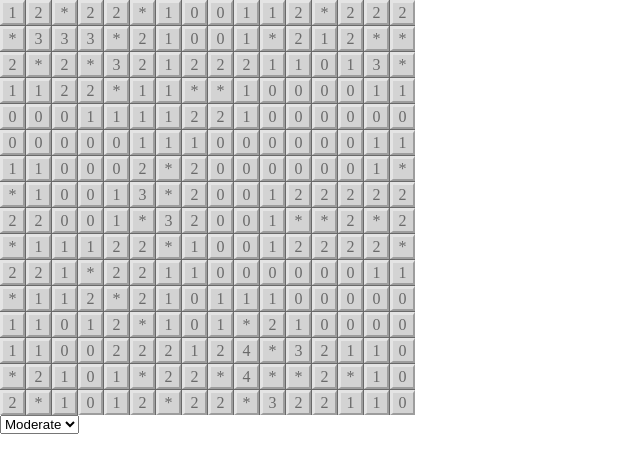
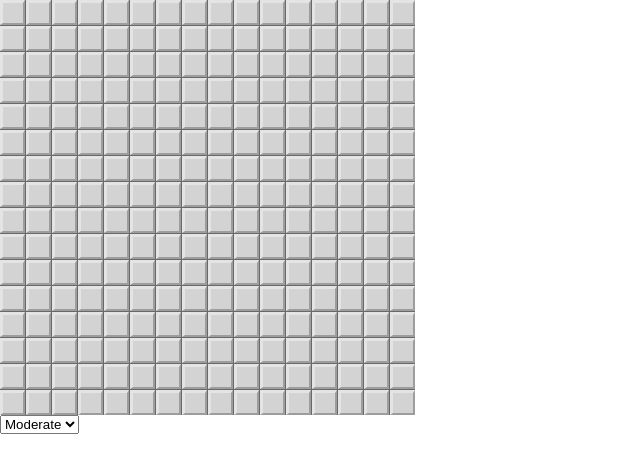
Before and after one commit to jonganebski/react_games, a React (Create React App) app: page / in a window 1280 px wide. Shown: the top 472 px of the page, without its empty margins (0-640 px from the left). Built offline with nearby package versions, Linux system fonts and the light colour scheme.

Commit message:
Mines being deployed after user's initial click.

```diff
--- a/src/Components/main.tsx
+++ b/src/Components/main.tsx
@@ -1,9 +1,11 @@
+import { relative } from "path";
 import React, { useEffect, useState } from "react";
 import styled from "styled-components";
 import { countMinesAround, getMinesIndex } from "../utils/minesweeper";
 
 export type TBox = {
   [key: number]: {
+    value: number;
     isRevealed: boolean;
     isMine: boolean;
     isFlaged: boolean;
@@ -20,13 +22,28 @@ export type TMode = {
   level: string;
 };
 
+type TStart = {
+  bool: boolean;
+  id: number;
+};
+
 const Container = styled.div`
   display: grid;
-  background-color: dimgray;
   gap: 1px;
 `;
 
+const MineBox = styled.div`
+  width: 25px;
+  height: 25px;
+  position: relative;
+  display: flex;
+  align-items: center;
+  justify-content: center;
+  background-color: lightgray;
+`;
+
 const MineBoxShell = styled.div`
+  position: absolute;
   width: 25px;
   height: 25px;
   background-color: lightgray;
@@ -34,14 +51,11 @@ const MineBoxShell = styled.div`
   border-right: 2px solid dimgray;
   border-left: 3px solid whitesmoke;
   border-bottom: 2px solid dimgray;
+  z-index: 10;
   opacity: 0.5;
 `;
 
-const MineBox = styled.div`
-  width: 25px;
-  height: 25px;
-  background-color: lightgray;
-`;
+const BoxContent = styled.div``;
 
 // 9x9 16x16 30X16
 // 10   40    99
@@ -91,15 +105,6 @@ const handleMouseDown = (e: React.MouseEvent<HTMLDivElement, MouseEvent>) => {
   e.currentTarget.style.borderLeft = "2px solid dimgray";
 };
 
-const handleContextMenu = (e: React.MouseEvent<HTMLDivElement, MouseEvent>) => {
-  e.preventDefault();
-  console.log("right click");
-  // 초기화된 박스에만 효과를 미친다.
-  // 1. 깃발 표시
-  // 2. 깃발이라면 물음표 표시
-  // 3. 물음표라면 원상복귀
-};
-
 const handleDoubleClick = (e: React.MouseEvent<HTMLDivElement, MouseEvent>) => {
   e.preventDefault();
   console.log("double click");
@@ -107,72 +112,102 @@ const handleDoubleClick = (e: React.MouseEvent<HTMLDivElement, MouseEvent>) => {
   // 1. 깃발을 제외한 주변의 박스를 연다.
 };
 
-const handleClick = (e: React.MouseEvent<HTMLDivElement, MouseEvent>) => {
+const handleMouseUp = (
+  e: React.MouseEvent<HTMLDivElement, MouseEvent>,
+  start: TStart,
+  setStart: React.Dispatch<React.SetStateAction<TStart>>
+) => {
   e.preventDefault();
-
-  console.log("click");
+  if (e.button === 0) {
+    console.log("mouse up: ", e.button);
+    // start!
+    if (!start.bool) {
+      const id = e.currentTarget.parentElement?.id ?? "";
+      setStart({ bool: true, id: parseInt(id) });
+    }
     // 1. MineBox가 열림.
     e.currentTarget.style.opacity = "0";
     // 2.
+  } else if (e.button === 2) {
+    console.log("right mouse up");
+    // 초기화된 박스에만 효과를 미친다.
+    // 1. 깃발 표시
+    // 2. 깃발이라면 물음표 표시
+    // 3. 물음표라면 원상복귀
+  } else {
+    return;
+  }
 };
 
 const Main = () => {
   const [mode, setMode] = useState<TMode>(midd);
-  const [box, setBox] = useState<TBox | null>(null);
-  const [start, setStart] = useState(false);
+  const [boxes, setBoxes] = useState<TBox | null>(null);
+  const [start, setStart] = useState<TStart>({ bool: false, id: 0 });
+  const [over, setOver] = useState({ bool: false, isVictory: false });
 
   useEffect(() => {
-    const minesIndex = getMinesIndex(mode);
-    console.log(minesIndex);
+    console.log("mode useEffect!");
+    setStart({ bool: false, id: 0 });
+    setOver({ bool: false, isVictory: false });
     const stateArr = Array.from(Array(mode.size.x * mode.size.y).keys());
     const stateObj: TBox = {};
     stateArr.forEach(
       (num) =>
         (stateObj[num + 1] = {
-          isMine: minesIndex.has(num + 1) ? true : false,
+          value: -1,
+          isMine: false,
           isFlaged: false,
           isQuestion: false,
           isRevealed: false,
         })
     );
-    console.log(stateObj);
-    setBox(stateObj);
+    setBoxes(stateObj);
   }, [mode]);
 
+  useEffect(() => {
+    if (start.bool && boxes) {
+      const newBoxes = { ...boxes };
+      const minesIndex = getMinesIndex(mode, start.id);
+      Object.entries(boxes).forEach(([key, value]) => {
+        const count = countMinesAround(mode, minesIndex, parseInt(key));
+        newBoxes[parseInt(key)].value = minesIndex.has(parseInt(key))
+          ? -1
+          : count;
+        newBoxes[parseInt(key)].isMine = minesIndex.has(parseInt(key))
+          ? true
+          : false;
+      });
+      setBoxes(newBoxes);
+    }
+  }, [start]);
+  console.log("boxes: ", boxes);
   return (
     <>
       <Container
         style={{
           width: "min-content",
+          backgroundColor: "dimgray",
           gridTemplateColumns: `repeat(${mode.size.x}, ${mineBoxSize}px)`,
         }}
       >
-        {box &&
-          Object.entries(box).map(([_, { isMine }], i) => (
-            <MineBox
-              key={i}
-              id={`${i + 1}`}
-              style={{
-                zIndex: 1,
-                display: "flex",
-                alignItems: "center",
-                justifyContent: "center",
-                position: "relative",
-              }}
-            >
-              {isMine ? "*" : countMinesAround(mode, box, i + 1)}
+        {boxes &&
+          Object.entries(boxes).map(([_, { value }], i) => {
+            return (
+              <MineBox key={i} id={`${i + 1}`}>
                 <MineBoxShell
-                onContextMenu={handleContextMenu}
+                  onContextMenu={(e) => e.preventDefault()}
                   onDoubleClick={handleDoubleClick}
                   onMouseDown={handleMouseDown}
-                onMouseUp={handleClick}
-                onClick={handleClick}
+                  onMouseUp={(e) => handleMouseUp(e, start, setStart)}
                   onMouseEnter={handleMouseEnter}
                   onMouseLeave={handleMouseLeave}
-                style={{ zIndex: 10, position: "absolute" }}
                 ></MineBoxShell>
+                {start.bool && (
+                  <BoxContent>{value === -1 ? "💣" : value}</BoxContent>
+                )}
               </MineBox>
-          ))}
+            );
+          })}
       </Container>
       <select
         defaultValue={midd.level}
--- a/src/utils/minesweeper.ts
+++ b/src/utils/minesweeper.ts
@@ -1,11 +1,13 @@
 import { TBox, TMode } from "../Components/main";
 
-export const getMinesIndex = (mode: TMode) => {
+export const getMinesIndex = (mode: TMode, startId: number) => {
   const minesIndex = new Set();
   for (let i = 0; i < 1000; i++) {
     console.log("loop");
     const index = Math.ceil(Math.random() * mode.size.x * mode.size.y);
+    if (index !== startId) {
       minesIndex.add(index);
+    }
     if (minesIndex.size === mode.totalMines) {
       break;
     }
@@ -13,7 +15,13 @@ export const getMinesIndex = (mode: TMode) => {
   return minesIndex;
 };
 
-export const countMinesAround = (mode: TMode, box: TBox, id: number) => {
+export const countMinesAround = (
+  mode: TMode,
+  minedIndex: Set<unknown>,
+  id: number
+) => {
+  let count = 0;
+  if (minedIndex) {
     const lastId = mode.size.x * mode.size.y;
     const xLength = mode.size.x;
     const N = id - xLength;
@@ -24,30 +32,58 @@ export const countMinesAround = (mode: TMode, box: TBox, id: number) => {
     const SW = S - 1;
     const W = SW - xLength;
     const NW = W - xLength;
-  let arr;
+    let boxesAround;
     if (id === 1) {
-    arr = [E, SE, S];
+      //    _________
+      //   | 1   E
+      //   | S   SE
+      boxesAround = [E, SE, S];
     } else if (id === xLength) {
-    arr = [S, SW, W];
+      //  _________
+      //    W   9 |
+      //    SW  S |
+      boxesAround = [S, SW, W];
     } else if (id === lastId) {
-    arr = [W, NW, N];
+      //    NW  N   |
+      //    W   81  |
+      //  ¯¯¯¯¯¯¯¯¯¯
+      boxesAround = [W, NW, N];
     } else if (id === lastId - xLength + 1) {
-    arr = [N, NE, E];
+      //    | N     NE
+      //    | 73    E
+      //    ¯¯¯¯¯¯¯¯¯¯¯¯
+      boxesAround = [N, NE, E];
     } else if (id < xLength) {
-    arr = [E, SE, S, SW, W];
+      //  ______________
+      //    W   5   E
+      //    SW  S   SE
+      boxesAround = [E, SE, S, SW, W];
     } else if (id % xLength === 0) {
-    arr = [S, SW, W, NW, N];
+      //    NW  N  |
+      //    W   18 |
+      //    SW  S  |
+      boxesAround = [S, SW, W, NW, N];
     } else if (lastId - xLength + 1 < id && id < lastId) {
-    arr = [W, NW, N, NE, E];
+      //    NW  N   NE
+      //    W   78  E
+      //  ¯¯¯¯¯¯¯¯¯¯¯¯¯
+      boxesAround = [W, NW, N, NE, E];
     } else if (id % xLength === 1) {
-    arr = [N, NE, E, SE, S];
+      //    | N     NE
+      //    | 17    E
+      //    | S     SE
+      boxesAround = [N, NE, E, SE, S];
     } else {
-    arr = [N, NE, E, SE, S, SW, W, NW];
+      //   NW   N   NE
+      //    W   15  E
+      //   SW   S   SE
+      boxesAround = [N, NE, E, SE, S, SW, W, NW];
     }
-  console.log("arr: ", arr);
-  let count = 0;
-  arr.forEach((num) => {
-    box[num]?.isMine ?? false ? (count = count + 1) : (count = count + 0);
+    boxesAround.forEach((id) => {
+      if (minedIndex.has(id)) {
+        ++count;
+      }
     });
+  }
   return count;
 };
```
Lines whose indentation alone changed are shown as unchanged.
